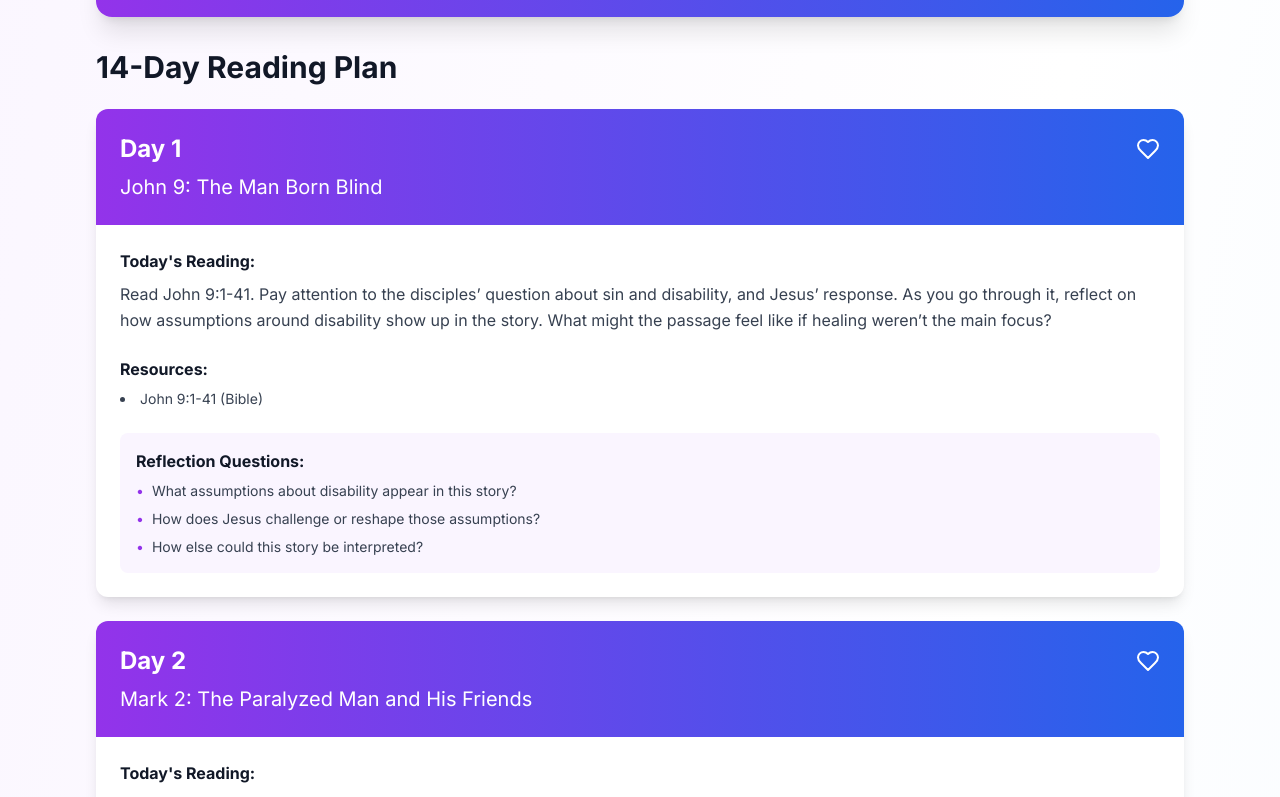
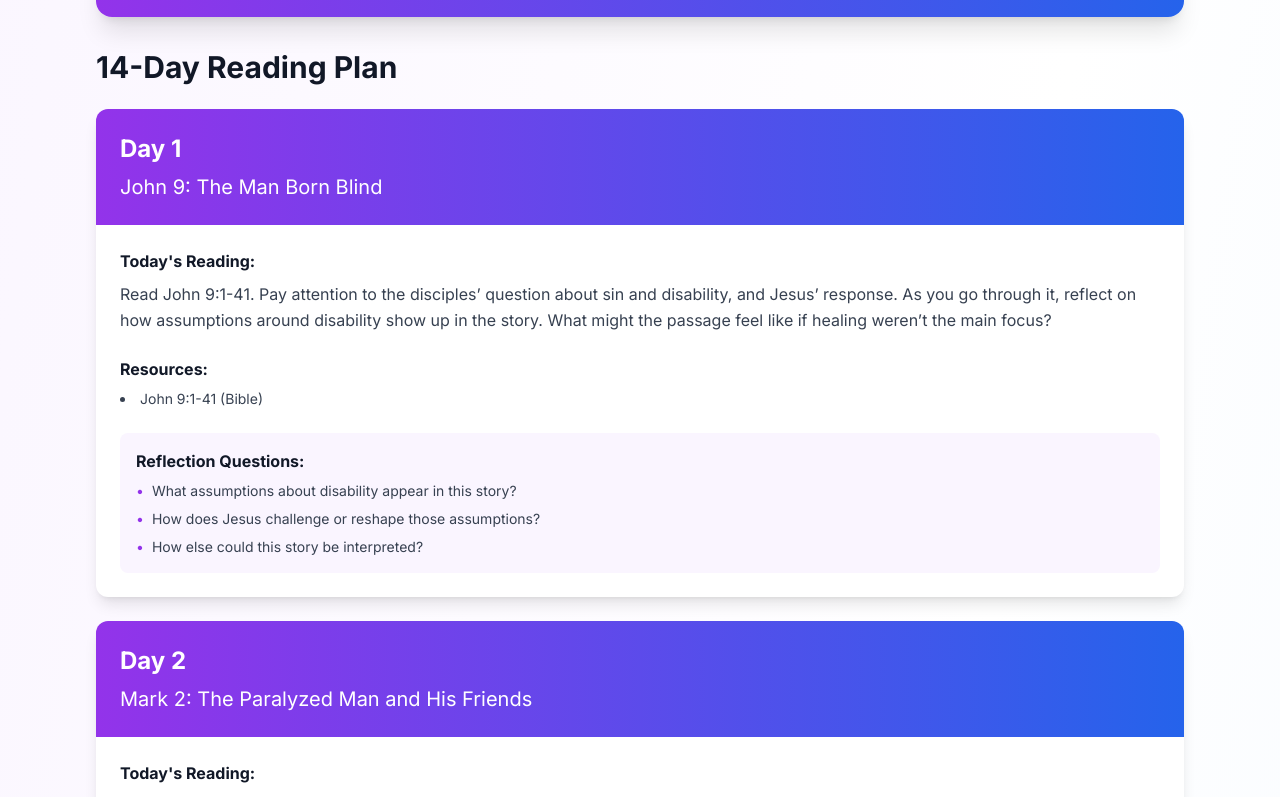
Before and after one commit to falters1/Disabiltiy-Justice-Website, a Next.js app: page /plans/christianity in a window 1280 px wide. Shown: the part 1458-2255 px from the top of the page. Built offline with nearby package versions, Linux system fonts and the light colour scheme.

Commit message:
update christianity

```diff
--- a/src/app/plans/christianity/page.tsx
+++ b/src/app/plans/christianity/page.tsx
@@ -289,7 +289,6 @@ export default function ChristianityPlanPage() {
               <div className="bg-gradient-to-r from-purple-600 to-blue-600 text-white p-6">
                 <div className="flex items-center justify-between">
                   <h3 className="text-2xl font-bold">Day {reading.day}</h3>
-                  <Heart className="w-6 h-6" />
                 </div>
                 <h4 className="text-xl mt-2">{reading.title}</h4>
               </div>
```
